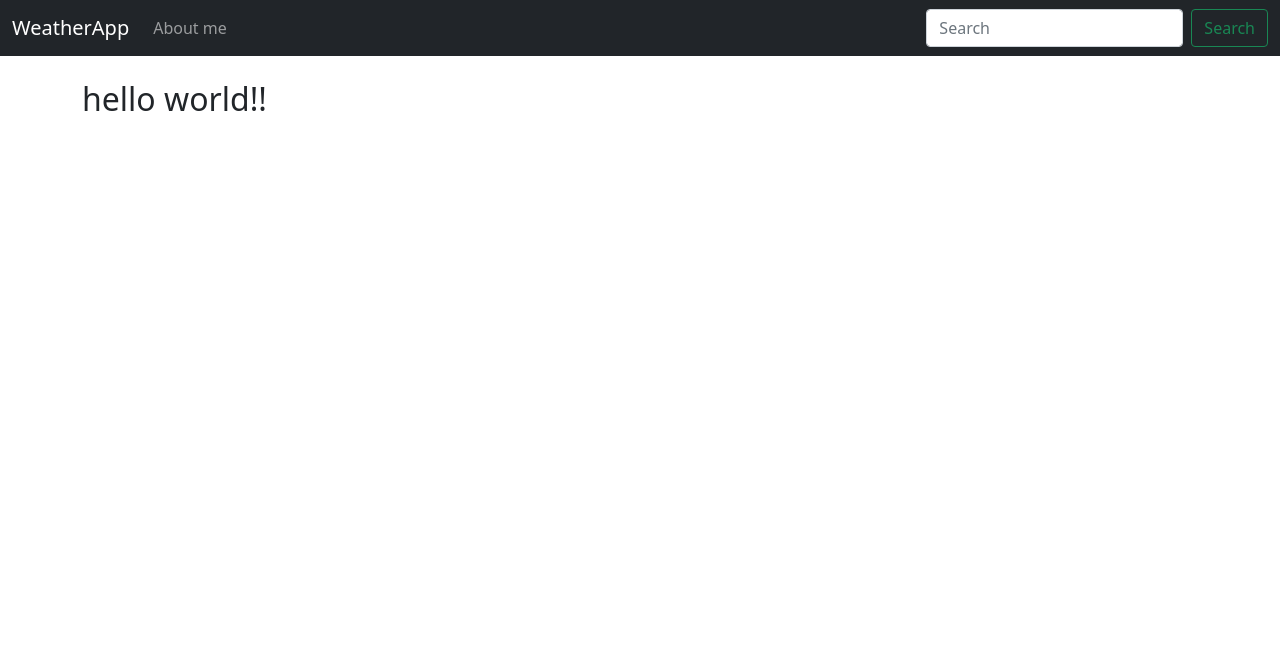
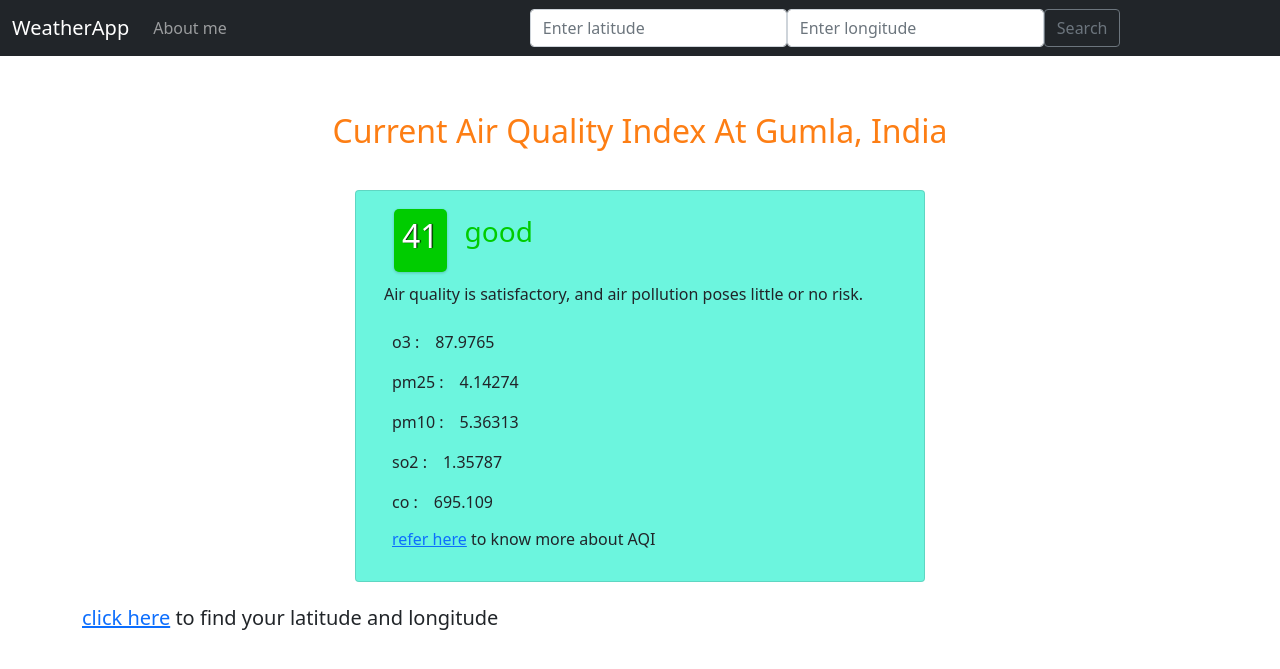
Before and after one commit to i4ink/weatherApp, a Django app: page / in a window 1280 px wide. Shown: the top 669 px of the page. Run offline with Django 3.2, Linux system fonts and the light colour scheme.

Commit message:
complete app

```diff
--- a/airQuality/templates/about.html
+++ b/airQuality/templates/about.html
@@ -2,6 +2,6 @@
 
 {% block content %}
 
-<h2>About me......</h2>
+<h2 style="color: rgb(240, 129, 25);">Django is <span><3</span></h2>
 
 {% endblock %}
--- a/airQuality/templates/base.html
+++ b/airQuality/templates/base.html
@@ -9,10 +9,41 @@
     <link href="https://cdn.jsdelivr.net/npm/bootstrap@5.0.0/dist/css/bootstrap.min.css" rel="stylesheet" integrity="sha384-wEmeIV1mKuiNpC+IOBjI7aAzPcEZeedi5yW5f2yOq55WWLwNGmvvx4Um1vskeMj0" crossorigin="anonymous">
 
     <title>Base html</title>
+    <style>
+    	/* .card-color {background-color: #f6f9f7;} */
+    	.card-color {background-color: #6cf5de;}
+    	.good {background-color: #0C0;}
+    	.moderate {background-color: #FFFF00;}
+    	.usg {background-color: #FF9900;}
+    	.unhealthy {background-color: #FF0000;}
+    	.veryunhealthy {background-color: #990066;}
+    	.hazardous {background-color: #660000;}
+
+    	.txtgood {color: #0C0;}
+    	.txtmoderate {color: #FFFF00;}
+    	.txtusg {color: #FF9900;}
+    	.txtunhealthy {color: #FF0000;}
+    	.txtveryunhealthy {color: #990066;}
+    	.txthazardous {color: #660000;}
+
+      .aqiGoodHead {
+        border-radius: 5px;
+        box-shadow: 0 1px 3px rgba(0,0,0,.2);
+        margin-top: 2px;
+        margin-bottom: 2px;
+        text-align: center;
+        text-shadow: 1px 0 1px #000;
+        font-size: 72px;
+        color: #fff;
+        margin-left: 10px;
+        margin-right: 10px;
+      }
+      .btnstyle:hover {background: green;}
+    </style>
   </head>
   <body>
     <nav class="navbar navbar-expand-lg navbar-dark bg-dark">
-    <div class="container-fluid">
+    <div class="container-fluid ">
         <a class="navbar-brand" href="{% url 'home'%}">WeatherApp</a>
         <button class="navbar-toggler" type="button" data-bs-toggle="collapse" data-bs-target="#navbarSupportedContent" aria-controls="navbarSupportedContent" aria-expanded="false" aria-label="Toggle navigation">
         <span class="navbar-toggler-icon"></span>
@@ -24,9 +55,14 @@
             <a class="nav-link" href="{% url 'about'%}">About me</a>
             </li>
         </ul>
-        <form class="d-flex">
-            <input class="form-control me-2" type="search" placeholder="Search" aria-label="Search">
-            <button class="btn btn-outline-success" type="submit">Search</button>
+        <form action="{% url 'home' %}" class="form-inline mx-auto my-auto" method="POST">
+            {% csrf_token %}
+            <!-- used d-flex from bootstrap to make two inline form input box in navbar -->
+            <div class="d-flex flex-row bd-highlight">
+                <input class="form-control mx-auto mr-sm-2" type="search" placeholder="Enter latitude" aria-label="Search" name="latitude">
+                <input class="form-control mr-sm-2" type="search" placeholder="Enter longitude" aria-label="Search" name="longitude">
+                <button  class=" btnstyle btn btn-outline-secondary my-2 my-sm-0" type="submit">Search</button>
+            </div>
         </form>
         </div>
     </div>
@@ -41,6 +77,10 @@
 
     {% endblock%}
     </div>
+
+    <!-- <div class="position-absolute bottom-0 start-50 translate-middle-x">
+      <h5><a href="https://www.latlong.net/" target="_blank" rel="noopener noreferrer" >click here</a> to find your latitude and longitude</h5>
+    </div> -->
     <!-- Optional JavaScript; choose one of the two! -->
 
     <!-- Option 1: Bootstrap Bundle with Popper -->
--- a/airQuality/templates/home.html
+++ b/airQuality/templates/home.html
@@ -2,6 +2,92 @@
 
 {% block content %}
 
-<h2>hello world!!</h2>
+
+<br/>
+{% if res %}
+	{% if res == "error..." %}
+		There was an error, please try again...
+	{% else %}
+
+    <div class="row" style="text-align: center;">
+        <div class="mx-auto d-flex bd-highlight">
+            <div class="p-2 flex-grow-1 bd-highlight fw-bold"><h2 style="color: #fd7e14 ;">Current Air Quality Index At {{res.city_name}}, {{country}}</h2></div>
+        </div>
+    </div>
+    </br>
+
+    <div class="row">
+        <!-- <div class="card" style="width: 20rem;"> -->
+        <div class="card w-50 mx-auto card-color"  >
+        <!-- <img src="..." class="card-img-top" alt="..."> -->
+        <div class="card-body">
+            <div class="card-title">
+                <div class=" d-flex bd-highlight" >
+                    <!-- <div class="{{category_color}}"> -->
+                        <div class=" aqiGoodHead p-2 bd-highlight {{category_color}}"><h2 style="color: white;">{{res.data.0.aqi}}</h2></div>
+                        <div class="p-2 flex-grow-1 bd-highlight "><h3 class="txt{{category_color}}">{{quality}}</h3></div>
+                    <!-- </div> -->
+                </div>
+            </div>
+            <!-- <div class="{{category_color}}" >
+                <h3 class="card-title">{{res.data.0.aqi}} &nbsp;&nbsp;&nbsp;&nbsp;&nbsp;{{quality}}</h3>
+            </div> -->
+            <p class="card-text">{{desc}}</p>
+
+            <ul class=" card-color list-group list-group-flush">
+                <!-- <li class="list-group-item {{category_color}}">{{quality}}</li> -->
+                <div class="d-flex bd-highlight">
+                    <div class="p-2 bd-highlight">o3 : </div>
+                    <div class="p-2 flex-grow-1 bd-highlight">{{res.data.0.o3}}</div>
+                </div>
+                <div class="d-flex bd-highlight">
+                    <div class="p-2 bd-highlight">pm25 : </div>
+                    <div class="p-2 flex-grow-1 bd-highlight">{{res.data.0.pm25}}</div>
+                </div>
+                <div class="d-flex bd-highlight">
+                    <div class="p-2 bd-highlight">pm10 : </div>
+                    <div class="p-2 flex-grow-1 bd-highlight">{{res.data.0.pm10}}</div>
+                </div>
+                <div class="d-flex bd-highlight">
+                    <div class="p-2 bd-highlight">so2 : </div>
+                    <div class="p-2 flex-grow-1 bd-highlight">{{res.data.0.so2}}</div>
+                </div>
+                <div class="d-flex bd-highlight">
+                    <div class="p-2 bd-highlight">co : </div>
+                    <div class="p-2 flex-grow-1 bd-highlight">{{res.data.0.co}}</div>
+                </div>
+                <div class="d-flex bd-highlight">
+                    <div class="p-2 bd-highlight"><h6><a href="https://www.airnow.gov/aqi/aqi-basics/" target="_blank" rel="noopener noreferrer" >refer here</a> to know more about AQI</h5></div>
+                </div>
+                <!-- <div class="position-absolute bottom-0 start-50 translate-middle-x">
+                    <h6><a href="https://www.airnow.gov/aqi/aqi-basics/" target="_blank" rel="noopener noreferrer" >refer here</a> to know more about AQI</h5>
+                </div> -->
+            </ul>
+        </div>
+        </div>
+    </div>
+    </br>
+
+    <div class="mx-auto d-flex bd-highlight" >
+      <h5><a href="https://www.latlong.net/" target="_blank" rel="noopener noreferrer" >click here</a> to find your latitude and longitude</h5>
+    </div>
+
+
+<!-- <div class="jumbotron {{ category_color }}">
+  <h1 class="display-4">{{ api.0.Category.Name }}</h1>
+  <p class="lead">Current {{ api.0.ReportingArea }} Air Quality: {{ api.0.AQI }}</p>
+
+  <p>{{ category_description }}</p>
+
+
+  <p>{{out}}</p>
+
+
+</div> -->
+
+	{% endif %}
+
+{% endif %}
+
 
 {% endblock %}
--- a/airQuality/views.py
+++ b/airQuality/views.py
@@ -1,8 +1,141 @@
 from django.shortcuts import render, redirect
+import os
+from decouple import config
+
+API_KEY = str(config('API_KEY'))
 
 # Create your views here.
-def home(requests):
-    return render(requests, "home.html", {})
+def home(request):
+    import requests
+    import json
+    import pycountry
 
-def about(requests):
-    return render(requests, "about.html", {})
+    # to find latitude and longitude - https://www.latlong.net/
+    if request.method == 'POST':
+        url = "https://air-quality.p.rapidapi.com/current/airquality"
+        latitude = str(request.POST['latitude'])
+        longitude = str(request.POST['longitude'])
+        querystring = {"lat":latitude,"lon":longitude}
+
+        headers = {
+            'x-rapidapi-key': API_KEY,
+            'x-rapidapi-host': "air-quality.p.rapidapi.com"
+            }
+        response = requests.request("GET", url, headers=headers, params=querystring)
+        context = {}
+
+        try:
+            res = json.loads(response.content)
+            # res = {'data': [{'mold_level': 0, 'aqi': 330, 'pm10': 5.36313, 'co': 695.109, 'o3': 87.9765, 'predominant_pollen_type': 'Molds', 'so2': 1.35787, 'pollen_level_tree': 0, 'pollen_level_weed': 0, 'no2': 3.75393, 'pm25': 4.14274, 'pollen_level_grass': 0}], 'city_name': 'Gumla', 'lon': 84.54, 'timezone': 'Asia/Kolkata', 'lat': 23.04, 'country_code': 'IN', 'state_code': '37'}
+            # print('my result\n',res)
+
+            value = int(res['data'][0]['aqi'])
+            quality = ''
+            desc = ''
+            category_color = ''
+
+            if value in range(0,51):
+                quality = 'good'
+                desc = 'Air quality is satisfactory, and air pollution poses little or no risk.'
+                category_color = 'good'
+            elif value in range(51,101):
+                quality = 'moderate'
+                desc = 'Air quality is acceptable. However, there may be a risk for some people, particularly those who are unusually sensitive to air pollution.'
+                category_color = 'moderate'
+            elif value in range(101,151):
+                quality = 'unhealthy for sensitive group'
+                desc = 'Members of sensitive groups may experience health effects. The general public is less likely to be affected.'
+                category_color = 'usg'
+            elif value in range(151,201):
+                quality = 'unhealthy'
+                desc = 'Some members of the general public may experience health effects, members of sensitive groups may experience more serious health effects.'
+                category_color = 'unhealthy'
+            elif value in range(201,301):
+                quality = 'very unhealthy'
+                desc = 'Health alert: The risk of health effects is increased for everyone.'
+                category_color = 'veryunhealthy'
+            else:
+                quality = 'hazardous'
+                desc = 'Health warning of emergency conditions: everyone is more likely to be affected.'
+                category_color = 'hazardous'
+
+            context['res'] = res
+            context['quality'] = quality
+            context['desc'] = desc
+            context['category_color'] = category_color
+            context['country'] =  pycountry.countries.get(alpha_2=(res['country_code'])).name
+        except Exception as e:
+            print('debug',e)
+            res = 'error...'
+            context['res'] = res
+
+        # res = {"data":[{"mold_level":0,"aqi":71,"pm10":35.1583,"co":512.362,"o3":84.132,"predomi nant_pollen_type":"Molds","so2":2.85357,"pollen_level_tree":0,"pollen_level_weed": 0,"no2":0.453176,"pm25":21.6392,"pollen_level_grass":0}],"city_name":"Gumla","lon" :84.54,"timezone":"Asia\/Kolkata","lat":23.04,"country_code":"IN","state_code":"37 "}
+
+
+        return render(request, "home.html", context)
+
+
+    else:
+        url = "https://air-quality.p.rapidapi.com/current/airquality"
+
+        querystring = {"lat":"23.041100","lon":"84.544000"}
+
+        headers = {
+            'x-rapidapi-key': API_KEY,
+            'x-rapidapi-host': "air-quality.p.rapidapi.com"
+            }
+        # response = requests.request("GET", url, headers=headers, params=querystring)
+        context = {}
+
+        try:
+            # res = json.loads(response.content)
+            res = {'data': [{'mold_level': 0, 'aqi': 41, 'pm10': 5.36313, 'co': 695.109, 'o3': 87.9765, 'predominant_pollen_type': 'Molds', 'so2': 1.35787, 'pollen_level_tree': 0, 'pollen_level_weed': 0, 'no2': 3.75393, 'pm25': 4.14274, 'pollen_level_grass': 0}], 'city_name': 'Gumla', 'lon': 84.54, 'timezone': 'Asia/Kolkata', 'lat': 23.04, 'country_code': 'IN', 'state_code': '37'}
+            # print('my result\n',res)
+
+            value = int(res['data'][0]['aqi'])
+            quality = ''
+            desc = ''
+            category_color = ''
+
+            if value in range(0,51):
+                quality = 'good'
+                desc = 'Air quality is satisfactory, and air pollution poses little or no risk.'
+                category_color = 'good'
+            elif value in range(51,101):
+                quality = 'moderate'
+                desc = 'Air quality is acceptable. However, there may be a risk for some people, particularly those who are unusually sensitive to air pollution.'
+                category_color = 'moderate'
+            elif value in range(101,151):
+                quality = 'unhealthy for sensitive group'
+                desc = 'Members of sensitive groups may experience health effects. The general public is less likely to be affected.'
+                category_color = 'usg'
+            elif value in range(151,201):
+                quality = 'unhealthy'
+                desc = 'Some members of the general public may experience health effects, members of sensitive groups may experience more serious health effects.'
+                category_color = 'unhealthy'
+            elif value in range(201,301):
+                quality = 'very unhealthy'
+                desc = 'Health alert: The risk of health effects is increased for everyone.'
+                category_color = 'veryunhealthy'
+            else:
+                quality = 'hazardous'
+                desc = 'Health warning of emergency conditions: everyone is more likely to be affected.'
+                category_color = 'hazardous'
+
+            context['res'] = res
+            context['quality'] = quality
+            context['desc'] = desc
+            context['category_color'] = category_color
+            context['country'] =  pycountry.countries.get(alpha_2=(res['country_code'])).name
+        except Exception as e:
+            print('debug',e)
+            res = 'error...'
+            context['res'] = res
+
+        # res = {"data":[{"mold_level":0,"aqi":71,"pm10":35.1583,"co":512.362,"o3":84.132,"predomi nant_pollen_type":"Molds","so2":2.85357,"pollen_level_tree":0,"pollen_level_weed": 0,"no2":0.453176,"pm25":21.6392,"pollen_level_grass":0}],"city_name":"Gumla","lon" :84.54,"timezone":"Asia\/Kolkata","lat":23.04,"country_code":"IN","state_code":"37 "}
+
+
+        return render(request, "home.html", context)
+
+def about(request):
+    return render(request, "about.html", {})
--- a/weather/settings.py
+++ b/weather/settings.py
@@ -11,6 +11,8 @@ https://docs.djangoproject.com/en/3.2/ref/settings/
 """
 
 from pathlib import Path
+from decouple import config
+
 
 # Build paths inside the project like this: BASE_DIR / 'subdir'.
 BASE_DIR = Path(__file__).resolve().parent.parent
@@ -20,7 +22,7 @@ BASE_DIR = Path(__file__).resolve().parent.parent
 # See https://docs.djangoproject.com/en/3.2/howto/deployment/checklist/
 
 # SECURITY WARNING: keep the secret key used in production secret!
-SECRET_KEY = 'django-insecure-3_&x2jg9&zt7k2bcg!+oal%u$=4ow3q+645r*b=zc6@-^hryju'
+SECRET_KEY = str(config('SECRET_KEY'))
 
 # SECURITY WARNING: don't run with debug turned on in production!
 DEBUG = True
```
Also changed, not shown: db.sqlite3, readme.md (added).
